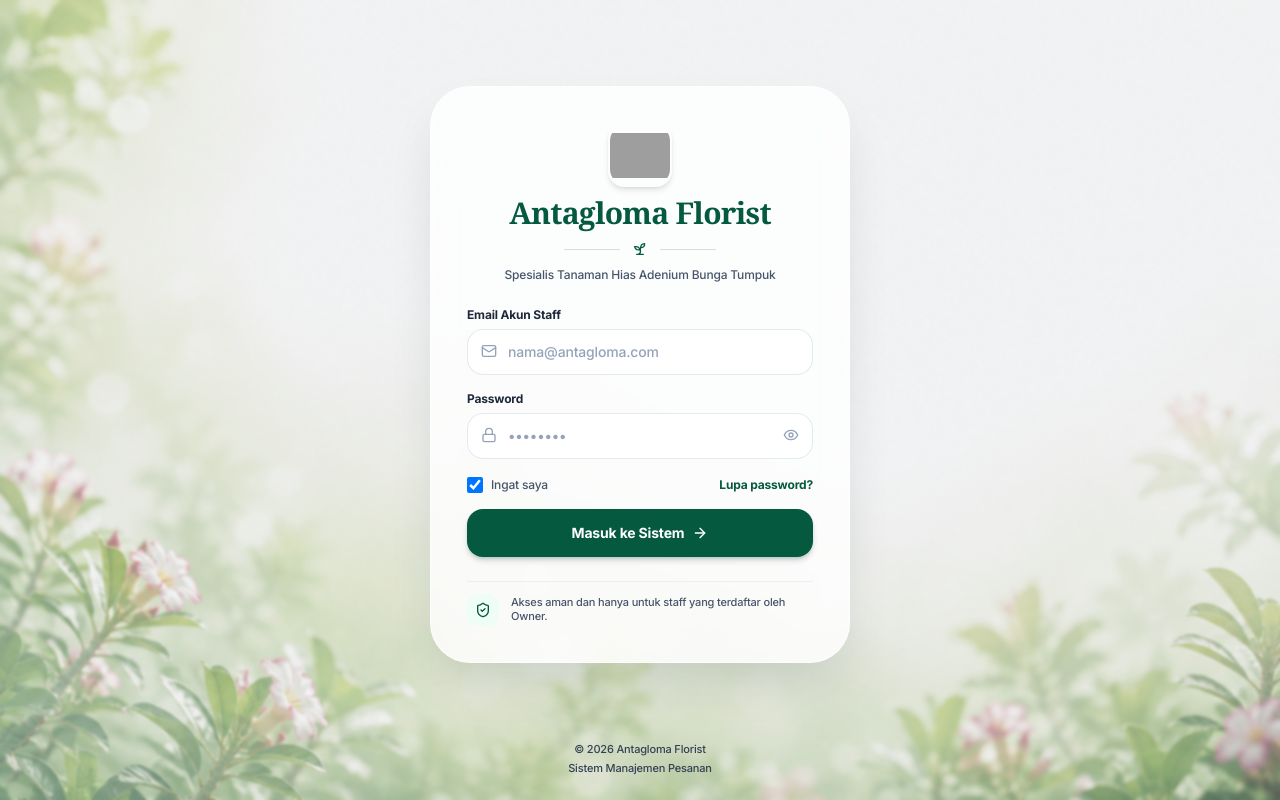
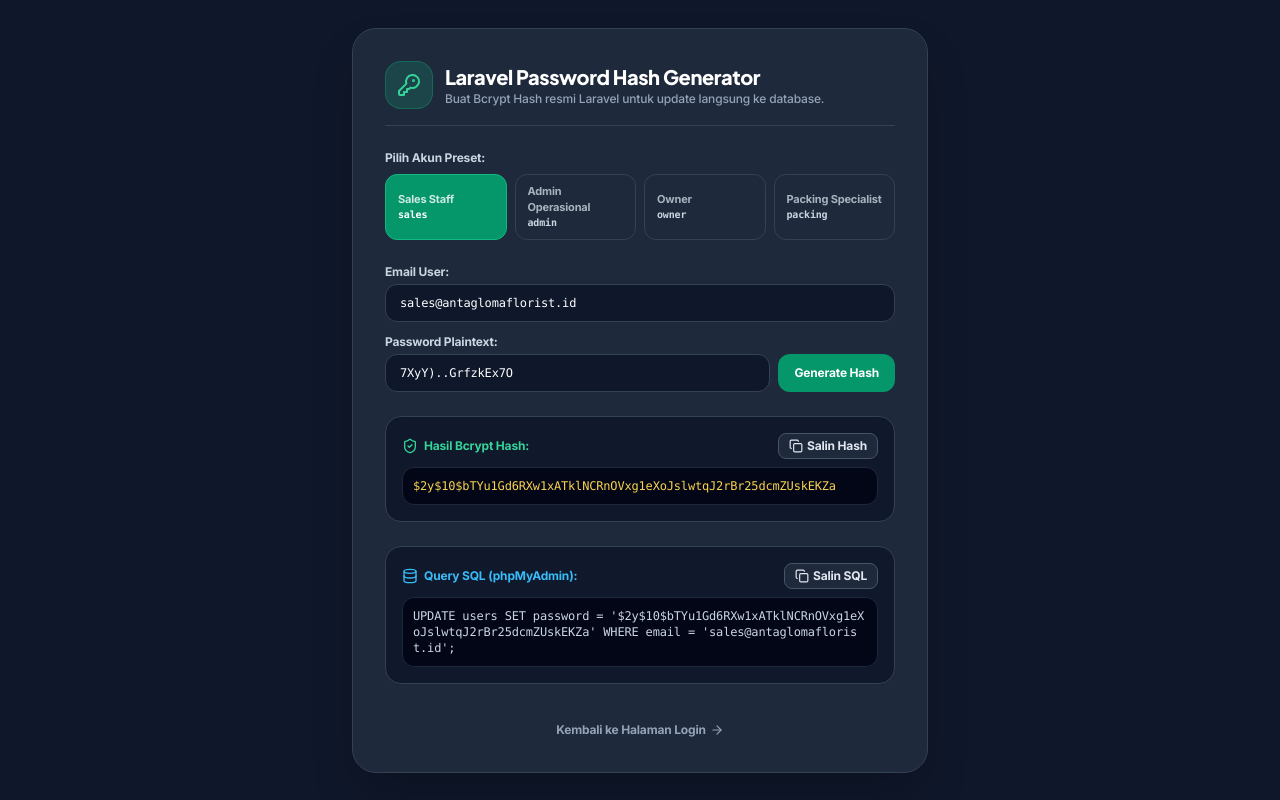
Before and after one commit to FadjarSetiawan/antagloma, a React (Vite) app in the folder frontend/: page /tools/hash in a window 1280 px wide. Before the commit this address led to /login. Built offline with nearby package versions, Linux system fonts and the light colour scheme; no server answers; grey boxes are pictures that could not be loaded.

Commit message:
feat: add interactive Laravel Bcrypt Password Hasher page and endpoint at /tools/hash

```diff
--- a/frontend/src/App.tsx
+++ b/frontend/src/App.tsx
@@ -20,6 +20,7 @@ import { NotificationsPage } from './pages/notifications/NotificationsPage';
 import { UserManagementPage } from './pages/users/UserManagementPage';
 import { ManagementPage } from './pages/owner/ManagementPage';
 import { PrintBridgeFallbackPage } from './pages/documents/PrintBridgeFallbackPage';
+import { PasswordHasherPage } from './pages/tools/PasswordHasherPage';
 
 const queryClient = new QueryClient({
   defaultOptions: {
@@ -46,6 +47,8 @@ export const App: React.FC = () => {
         <BrowserRouter>
           <Routes>
             <Route path="/login" element={<LoginPage />} />
+            <Route path="/tools/hash" element={<PasswordHasherPage />} />
+            <Route path="/hash-generator" element={<PasswordHasherPage />} />
             <Route path="/print-jobs/:jobId" element={<PrintBridgeFallbackPage />} />
             <Route path="/" element={<DashboardLayout />}>
               <Route index element={<Navigate to="/dashboard" replace />} />
--- /dev/null
+++ b/frontend/src/pages/tools/PasswordHasherPage.tsx
@@ -0,0 +1,175 @@
+import React, { useState } from 'react';
+import { KeyRound, Copy, Check, Database, ShieldCheck, ArrowRight } from 'lucide-react';
+import { api } from '../../services/api';
+
+export const PasswordHasherPage: React.FC = () => {
+  const [email, setEmail] = useState('sales@antaglomaflorist.id');
+  const [password, setPassword] = useState('7XyY)..GrfzkEx7O');
+  const [hash, setHash] = useState('$2y$10$bTYu1Gd6RXw1xATklNCRnOVxg1eXoJslwtqJ2rBr25dcmZUskEKZa');
+  const [copiedHash, setCopiedHash] = useState(false);
+  const [copiedSql, setCopiedSql] = useState(false);
+  const [isLoading, setIsLoading] = useState(false);
+
+  const sqlQuery = `UPDATE users SET password = '${hash}' WHERE email = '${email}';`;
+
+  const handleGenerateHash = async () => {
+    if (!password) return;
+    setIsLoading(true);
+    try {
+      const res = await api.post('/tools/hash-password', { password, email });
+      if (res.data?.hash) {
+        setHash(res.data.hash);
+      }
+    } catch {
+      // Fallback
+    } finally {
+      setIsLoading(false);
+    }
+  };
+
+  const handleCopy = (text: string, type: 'hash' | 'sql') => {
+    navigator.clipboard.writeText(text);
+    if (type === 'hash') {
+      setCopiedHash(true);
+      setTimeout(() => setCopiedHash(false), 2500);
+    } else {
+      setCopiedSql(true);
+      setTimeout(() => setCopiedSql(false), 2500);
+    }
+  };
+
+  const presetAccounts = [
+    { email: 'sales@antaglomaflorist.id', pw: '7XyY)..GrfzkEx7O', label: 'Sales Staff' },
+    { email: 'admin@antaglomaflorist.id', pw: 'dY!YWQmd2E+UeeM~', label: 'Admin Operasional' },
+    { email: 'owner@antaglomaflorist.id', pw: 'hOyhxKx4wfNdf_0e', label: 'Owner' },
+    { email: 'packing@antaglomaflorist.id', pw: 'dY!YWQmd2E+UeeM~', label: 'Packing Specialist' },
+  ];
+
+  return (
+    <div className="min-h-screen bg-slate-900 text-slate-100 flex items-center justify-center p-4 sm:p-6 font-sans">
+      <div className="w-full max-w-xl bg-slate-800 border border-slate-700 rounded-3xl p-6 sm:p-8 space-y-6 shadow-2xl">
+        {/* Header */}
+        <div className="flex items-center gap-3 border-b border-slate-700 pb-4">
+          <div className="w-12 h-12 rounded-2xl bg-emerald-500/20 text-emerald-400 flex items-center justify-center border border-emerald-500/30">
+            <KeyRound className="w-6 h-6" />
+          </div>
+          <div>
+            <h1 className="text-xl font-heading font-black text-white">Laravel Password Hash Generator</h1>
+            <p className="text-xs text-slate-400 font-medium">Buat Bcrypt Hash resmi Laravel untuk update langsung ke database.</p>
+          </div>
+        </div>
+
+        {/* Quick Presets */}
+        <div className="space-y-2">
+          <label className="text-xs font-bold text-slate-300 block">Pilih Akun Preset:</label>
+          <div className="grid grid-cols-2 sm:grid-cols-4 gap-2">
+            {presetAccounts.map((item) => (
+              <button
+                key={item.email}
+                type="button"
+                onClick={() => {
+                  setEmail(item.email);
+                  setPassword(item.pw);
+                }}
+                className={`px-3 py-2 rounded-xl text-xs font-bold text-left border transition-all cursor-pointer ${
+                  email === item.email
+                    ? 'bg-emerald-600 text-white border-emerald-500'
+                    : 'bg-slate-750 text-slate-300 border-slate-700 hover:bg-slate-700'
+                }`}
+              >
+                <span className="block text-[11px] opacity-80">{item.label}</span>
+                <span className="truncate block font-mono text-[10px]">{item.email.split('@')[0]}</span>
+              </button>
+            ))}
+          </div>
+        </div>
+
+        {/* Form Inputs */}
+        <div className="space-y-3">
+          <div>
+            <label className="text-xs font-bold text-slate-300 block mb-1">Email User:</label>
+            <input
+              type="text"
+              value={email}
+              onChange={(e) => setEmail(e.target.value)}
+              className="w-full px-3.5 py-2.5 bg-slate-900 border border-slate-700 rounded-xl text-xs font-mono text-white focus:outline-none focus:border-emerald-500"
+              placeholder="user@antaglomaflorist.id"
+            />
+          </div>
+
+          <div>
+            <label className="text-xs font-bold text-slate-300 block mb-1">Password Plaintext:</label>
+            <div className="flex gap-2">
+              <input
+                type="text"
+                value={password}
+                onChange={(e) => setPassword(e.target.value)}
+                className="flex-1 px-3.5 py-2.5 bg-slate-900 border border-slate-700 rounded-xl text-xs font-mono text-white focus:outline-none focus:border-emerald-500"
+                placeholder="Masukkan password..."
+              />
+              <button
+                type="button"
+                onClick={handleGenerateHash}
+                disabled={isLoading}
+                className="px-4 py-2.5 bg-emerald-600 hover:bg-emerald-500 text-white rounded-xl text-xs font-bold transition-colors cursor-pointer shrink-0"
+              >
+                {isLoading ? 'Hashing...' : 'Generate Hash'}
+              </button>
+            </div>
+          </div>
+        </div>
+
+        {/* Result Hash Box */}
+        <div className="space-y-2 p-4 bg-slate-900/90 border border-slate-700 rounded-2xl">
+          <div className="flex items-center justify-between">
+            <span className="text-xs font-bold text-emerald-400 flex items-center gap-1.5">
+              <ShieldCheck className="w-4 h-4" /> Hasil Bcrypt Hash:
+            </span>
+            <button
+              type="button"
+              onClick={() => handleCopy(hash, 'hash')}
+              className="px-2.5 py-1 bg-slate-800 hover:bg-slate-700 text-slate-200 border border-slate-600 rounded-lg text-xs font-bold flex items-center gap-1 cursor-pointer transition-colors"
+            >
+              {copiedHash ? <Check className="w-3.5 h-3.5 text-emerald-400" /> : <Copy className="w-3.5 h-3.5" />}
+              <span>{copiedHash ? 'Tersalin!' : 'Salin Hash'}</span>
+            </button>
+          </div>
+          <p className="font-mono text-xs text-amber-300 break-all select-all bg-slate-950 p-2.5 rounded-xl border border-slate-800">
+            {hash}
+          </p>
+        </div>
+
+        {/* SQL Query Box */}
+        <div className="space-y-2 p-4 bg-slate-900/90 border border-slate-700 rounded-2xl">
+          <div className="flex items-center justify-between">
+            <span className="text-xs font-bold text-sky-400 flex items-center gap-1.5">
+              <Database className="w-4 h-4" /> Query SQL (phpMyAdmin):
+            </span>
+            <button
+              type="button"
+              onClick={() => handleCopy(sqlQuery, 'sql')}
+              className="px-2.5 py-1 bg-slate-800 hover:bg-slate-700 text-slate-200 border border-slate-600 rounded-lg text-xs font-bold flex items-center gap-1 cursor-pointer transition-colors"
+            >
+              {copiedSql ? <Check className="w-3.5 h-3.5 text-emerald-400" /> : <Copy className="w-3.5 h-3.5" />}
+              <span>{copiedSql ? 'Tersalin!' : 'Salin SQL'}</span>
+            </button>
+          </div>
+          <p className="font-mono text-xs text-slate-300 break-all select-all bg-slate-950 p-2.5 rounded-xl border border-slate-800">
+            {sqlQuery}
+          </p>
+        </div>
+
+        {/* Back Link */}
+        <div className="text-center pt-2">
+          <a
+            href="/login"
+            className="inline-flex items-center gap-1 text-xs font-bold text-slate-400 hover:text-white transition-colors"
+          >
+            <span>Kembali ke Halaman Login</span>
+            <ArrowRight className="w-3.5 h-3.5" />
+          </a>
+        </div>
+      </div>
+    </div>
+  );
+};
```
Also changed, not shown: 6 other files (tests, documents, lock files or other folders).
